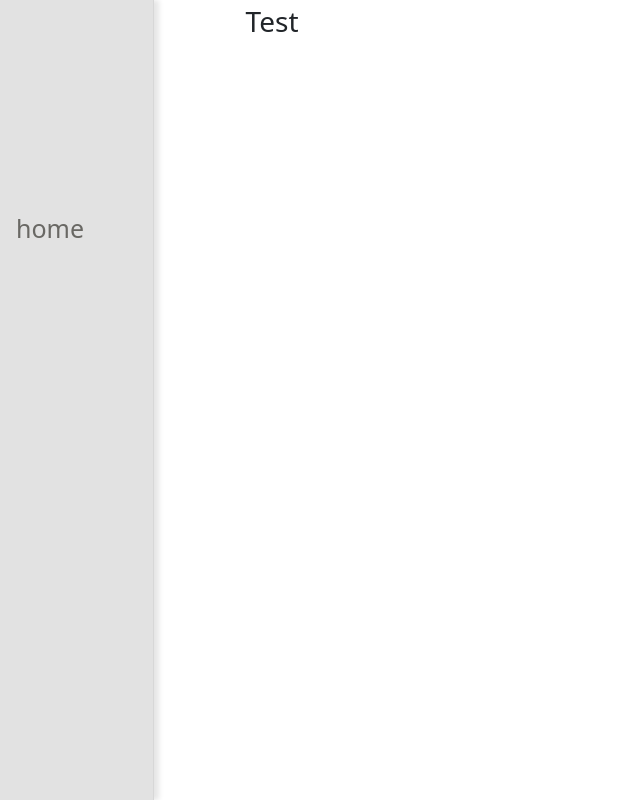
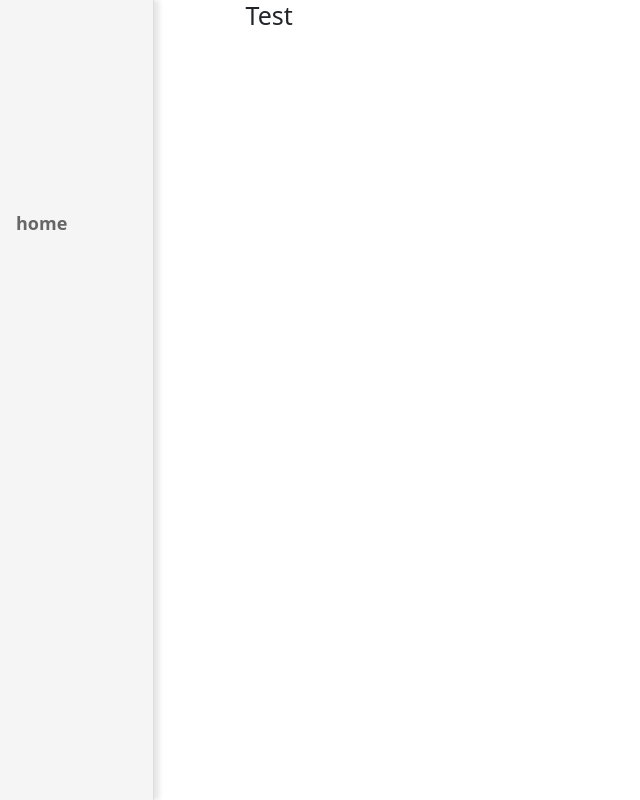
Before and after one commit to jbanijarid/gestion_de_projet, a Vue app in the folder frontend/: page /test in a window 1280 px wide. Shown: the whole page, without its empty margins (0-640 px from the left). Built offline with nearby package versions, Linux system fonts and the light colour scheme.

Commit message:
add : global style variable

```diff
--- a/frontend/src/App.vue
+++ b/frontend/src/App.vue
@@ -32,10 +32,10 @@ const {userInfo} = toRefs(store);
 .sidenav {
   width: 12vW;
   height: 100%;
-  background-color: #e2e2e2;
+  background-color: var(--background-light);
   /* color: rgba(25, 23, 17, 0.6); */
   color: inherit;
-  border-right: 1px solid #d7d7d7;
+  border-right: 1px solid var(--border-light);
   padding-top: 12em;
   position: fixed;
   z-index: 1;
@@ -47,20 +47,23 @@ const {userInfo} = toRefs(store);
 }
 
 .sidenav .active {
-  color: rgba(25, 23, 17, 0.6);
+  color: var(--text-primary);
 }
 
 .link,
 .userName {
   padding: 6px 8px 6px 16px;
   text-decoration: none;
-  font-size: 25px;
-  color: rgba(25, 23, 17, 0.6);
+  font-size: var(--font-size-max) ;
+  color: var(--text-light) ;
   display: block;
+}
+.link {
+  font-weight: bold;
 }
 
 .link:hover {
-  color: rgba(25, 23, 17, 0.889);
+  color: var(--text-primary);
 }
 
 .main {
--- a/frontend/src/pages/Home.vue
+++ b/frontend/src/pages/Home.vue
@@ -60,6 +60,9 @@ const signout = ()=>{
 
 
 
-<style>
+<style scoped>
+h1 {
+  font-size: var(--font-size-title);
+}
 /* Add your styles here */
 </style>
--- a/frontend/src/pages/Projects.vue
+++ b/frontend/src/pages/Projects.vue
@@ -71,7 +71,7 @@ const filteredProjects = computed(() => {
   border: 1px solid #ccc;
   border-radius: 5px;
   background-color: white;
-  color: #666;
+  color: var(--text-light);
 }
 
 .project-list {
@@ -81,8 +81,8 @@ const filteredProjects = computed(() => {
 }
 
 .project-item {
-  background-color: #f5f5f5;
-  border: 1px solid #ddd;
+  background-color: var(--background-light);
+  border: 1px solid var(--border-light);
   border-radius: 5px;
   margin-bottom: 10px;
   padding: 10px;
@@ -101,17 +101,17 @@ const filteredProjects = computed(() => {
 }
 
 .project-name {
-  font-size: 18px;
+  font-size: var(--font-size-max);
   font-weight: bold;
 }
 
 .owner-info {
-  font-size: 14px;
-  color: #666;
+  font-size: var(--font-size-min);
+  color: var(--text-light);
 }
 
 .no-projects-message {
-  margin-top: 15px;
-  color: #888;
+  margin-top: var(--font-size-min);
+  color: var(--text-light);
 }
 </style>
--- a/frontend/src/pages/Test.vue
+++ b/frontend/src/pages/Test.vue
@@ -2,8 +2,13 @@
 </script>
 
 <template>
-Test
+    <h1>
+        Test
+    </h1>
 </template>
 
-<style>
+<style scoped>
+h1 {
+    font-size: var(--font-size-title);
+}
 </style>
--- a/frontend/src/style.css
+++ b/frontend/src/style.css
@@ -1,89 +1,10 @@
+/* styles.css */
 :root {
-  font-family: Inter, system-ui, Avenir, Helvetica, Arial, sans-serif;
-  line-height: 1.5;
-  font-weight: 400;
-
-  color-scheme: light dark;
-  color: rgba(255, 255, 255, 0.87);
-  background-color: #242424;
-
-  font-synthesis: none;
-  text-rendering: optimizeLegibility;
-  -webkit-font-smoothing: antialiased;
-  -moz-osx-font-smoothing: grayscale;
-  -webkit-text-size-adjust: 100%;
+  --background-light: #f5f5f5;
+  --border-light: #ddd;
+  --text-primary: #333;
+  --text-light: #666;
+  --font-size-min: 14px;
+  --font-size-max: 18px;
+  --font-size-title:25px;
 }
-
-a {
-  font-weight: 500;
-  color: #646cff;
-  text-decoration: inherit;
-}
-a:hover {
-  color: #535bf2;
-}
-
-a {
-  font-weight: 500;
-  color: #646cff;
-  text-decoration: inherit;
-}
-a:hover {
-  color: #535bf2;
-}
-
-body {
-  margin: 0;
-  /* display: flex; */
-  /* place-items: center; */
-  /* min-width: 320px; */
-  min-height: 100vh;
-}
-
-h1 {
-  font-size: 3.2em;
-  line-height: 1.1;
-}
-
-button {
-  border-radius: 8px;
-  border: 1px solid transparent;
-  padding: 0.6em 1.2em;
-  font-size: 1em;
-  font-weight: 500;
-  font-family: inherit;
-  background-color: #1a1a1a;
-  cursor: pointer;
-  transition: border-color 0.25s;
-}
-button:hover {
-  border-color: #646cff;
-}
-button:focus,
-button:focus-visible {
-  outline: 4px auto -webkit-focus-ring-color;
-}
-
-.card {
-  padding: 2em;
-}
-
-#app {
-  /* max-width: 1280px; */
-  margin: 0 auto;
-  /* padding: 2rem; */
-  /* text-align: center; */
- }
-
-@media (prefers-color-scheme: light) {
-  :root {
-    color: #213547;
-    background-color: #ffffff;
-  }
-  a:hover {
-    color: #747bff;
-  }
-  button {
-    background-color: #f9f9f9;
-  }
-} */
```
